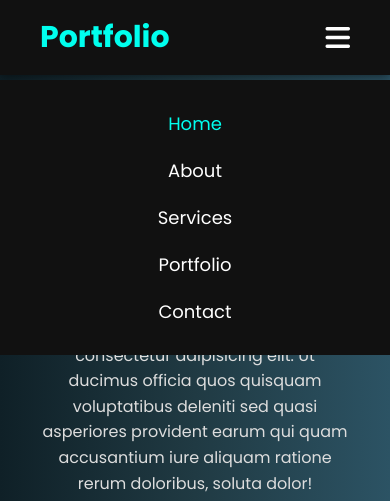
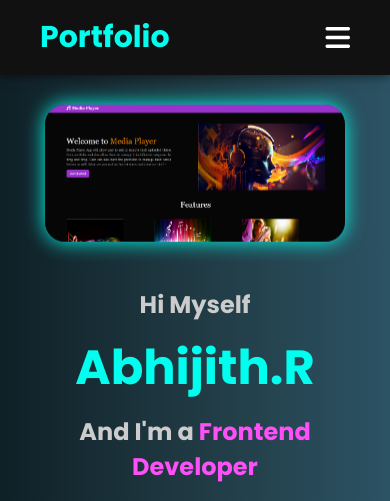
Before and after one commit to Abhijith883-tech/potfolio, a plain HTML site: page index.html in a window 390 px wide. Both pictures are taken after a click on the icon 337 px from the left and 37 px from the top of the page. Shown: the top 501 px of the page. Drawn offline with nearby package versions, Linux system fonts and the light colour scheme.

Commit message:
potfolio1

```diff
--- a/main.js
+++ b/main.js
@@ -1,10 +1,13 @@
-let menu = document.querySelector('#menu-icon');
-let navbar = document.querySelector('.navbar');
 
-menu.onclick = () => {
-    navbar.classList.toggle('show');
-};
+  const menuIcon = document.getElementById("menu-icon");
+  const navbar = document.querySelector(".navbar");
 
+  menuIcon.onclick = () => {
+    navbar.classList.toggle("active");
+  };
+
+
+// my-potfolio-11.netlify.app
 
 // function sendMail() {
 //     let parms={
--- a/style.css
+++ b/style.css
@@ -1,93 +1,3 @@
-/* *{
-    margin: 0;
-    padding: 0;
-    box-sizing: border-box;
-    text-decoration: none;
-    border: none;
-    outline: none;
-    scroll-behavior: smooth;
-    font-family: 'Nunito',sans-serif;
-}
-:root{
-    --bg-color:#191f36;
-    --snd-bf-color:#262840;
-    --text-color:#fff;
-    --main-color:#59B2F4;
-}
-
-html{
-    font-size: 60.5%;
-    overflow-x: hidden;
-}
-body{
-    background: var(--bg-color);
-    color: var(--text-color);
-}
-section{
-    min-height: 100vh;
-    padding: 10rem 9% 2rem;
-}
-.header{
-    position: fixed;
-    top: 0;
-    left: 0;
-    width: 100%;
-    padding: 2rem 9%;
-    background: var(--bg-color);
-    display: flex;
-    justify-content: space-between;
-    align-items: center;
-    z-index: 100;
-}
-.logo{
-    font-size: 2.5rem;
-    color: var(--text-color);
-    font-weight: 700;
-    cursor: default;
-}
-.navbar a{
-    font-size: 1.5rem;
-    color: var(--text-color);
-    margin-left: 4rem;
-    font-weight: 700;
-}
-.navbar a:hover,
-.navbar a.active{
-    color: var(--text-color);
-
-}
-#menu-icon{
-    font-size: 3.6rem;
-    color: var(--text-color);
-    display: none;
-}
-.home{
-    display: flex;
-    justify-content: center;
-    align-items: center;
-}
-.home-content h3{
-    font-size: 3.2rem;
-    font-weight: 700;
-}
-.home-content h3:nth-of-type(2){
-    margin-bottom: 2rem;
-}
-span{
-    color: var(--text-color);
-
-}
-.home-content h1{
-    font-size: 5.6rem;
-    font-weight: 700;
-    line-height: 1.3;
-}
-.home-img img{
-    width: 25vw;
-    animation: floatImage 4s ease-in-out infinite;
-} */
-
-/* Reset some default styles */
 * {
     margin: 0;
     padding: 0;
@@ -99,6 +9,10 @@ span{
 body {
     background: #1f1f1f;
     color: #fff;
+
+    overflow-x: hidden;
+
+
 }
 
 /* Header */
@@ -218,69 +132,6 @@ body {
 
 
 /* About Section */
-/*
-.about {
-    display: flex;
-    justify-content: center;
-    align-items: center;
-    gap: 4rem;
-    padding: 100px 100px;
-    background: #121212;
-    flex-wrap: wrap;
-}
-
-.about-img img {
-    width: 300px;
-    border-radius: 20px;
-    box-shadow: 0 0 25px #00ffee;
-    transition: transform 0.3s ease;
-}
-
-.about-img img:hover {
-    transform: scale(1.05);
-}
-
-.about-content {
-    max-width: 600px;
-}
-
-.about-content .heading {
-    font-size: 36px;
-    color: #fff;
-    margin-bottom: 10px;
-}
-
-.about-content .heading span {
-    color: #00ffee;
-}
-
-.about-content h3 {
-    font-size: 24px;
-    color: #ff4ff9;
-    margin-bottom: 15px;
-}
-
-.about-content p {
-    font-size: 16px;
-    color: #ccc;
-    line-height: 1.6;
-    margin-bottom: 25px;
-}
-
-.about-content .btn {
-    display: inline-block;
-    padding: 10px 25px;
-    background: #00ffee;
-    color: #111;
-    border-radius: 5px;
-    text-decoration: none;
-    font-weight: 600;
-    transition: background 0.3s ease;
-}
-
-.about-content .btn:hover {
-    background: #00cccc;
-} */
 
 .about {
     background: #121212;
@@ -594,7 +445,6 @@ body {
     }
 }
 
-
 /* Contact Section */
 .contact {
     background: #111;
@@ -698,12 +548,6 @@ body {
 }
 
 
-/* .contact .btn:hover {
-    background: #00e6d2;
-} */
-
-
-
 /* Footer Section */
 .footer {
     background: #0d0d0d;
@@ -756,7 +600,6 @@ body {
     }
 }
 
-/* Responsive */
 @media (max-width: 992px) {
     .header {
         padding: 15px 40px;
@@ -858,9 +701,24 @@ body {
         text-align: center;
     }
 
+    .home {
+        flex-direction: column-reverse;
+        text-align: center;
+        padding: 100px 20px 50px;
+    }
+
+    .home-img {
+        margin-bottom: 20px;
+        padding-top: 23px;
+    }
+
+    .home-content {
+        text-align: center;
+    }
+
+
 }
 
-/* Responsive */
 @media (max-width: 600px) {
     .footer {
         flex-direction: column;
@@ -873,16 +731,60 @@ body {
     }
 }
 
-/* Tablets: 2 items per row */
 @media (max-width: 992px) {
     .portfolio-container {
         grid-template-columns: repeat(2, 1fr);
     }
 }
 
-/* Mobile: 1 item per row */
 @media (max-width: 576px) {
     .portfolio-container {
         grid-template-columns: 1fr;
     }
 }
+
+
+/* @media (max-width: 768px) {
+    .header {
+        flex-direction: column;
+        align-items: flex-start;
+        padding: 10px 20px;
+        position: relative;
+    }
+
+    #menu-icon {
+        display: block;
+        font-size: 28px;
+        cursor: pointer;
+        position: absolute;
+        right: 20px;
+        top: 20px;
+    }
+
+    .navbar {
+        display: none;
+        flex-direction: column;
+        width: 100%;
+        background: black;
+        position: absolute;
+        top: 60px;
+        left: 0;
+        padding: 10px 20px;
+        box-shadow: 0 4px 10px rgba(0, 0, 0, 0.1);
+        box-sizing: border-box;
+        overflow-x: hidden;
+    }
+
+
+    .navbar a {
+        padding: 10px 0;
+        width: 100%;
+        text-decoration: none;
+        border: none;
+    }
+
+
+    .navbar.active {
+        display: flex;
+    }
+} */
```
Also changed, not shown: index.html (+3 -23 lines).
